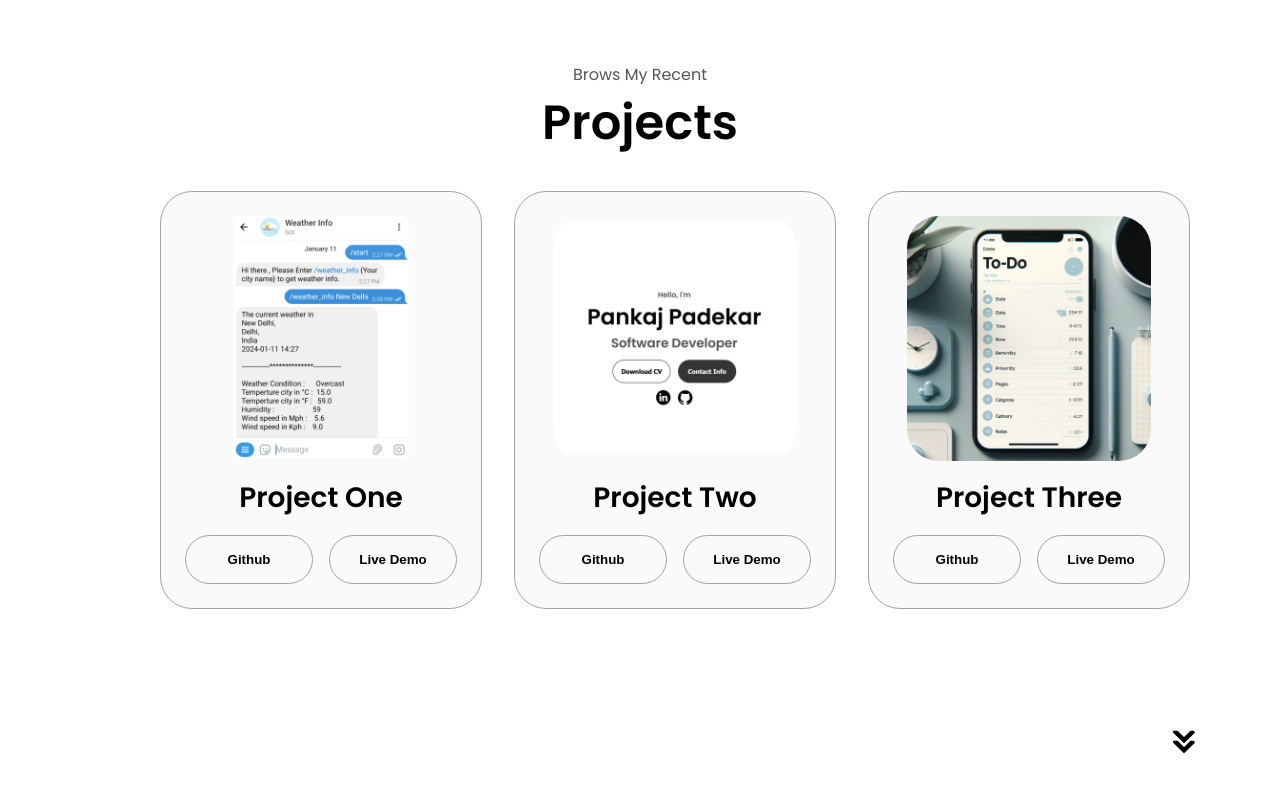
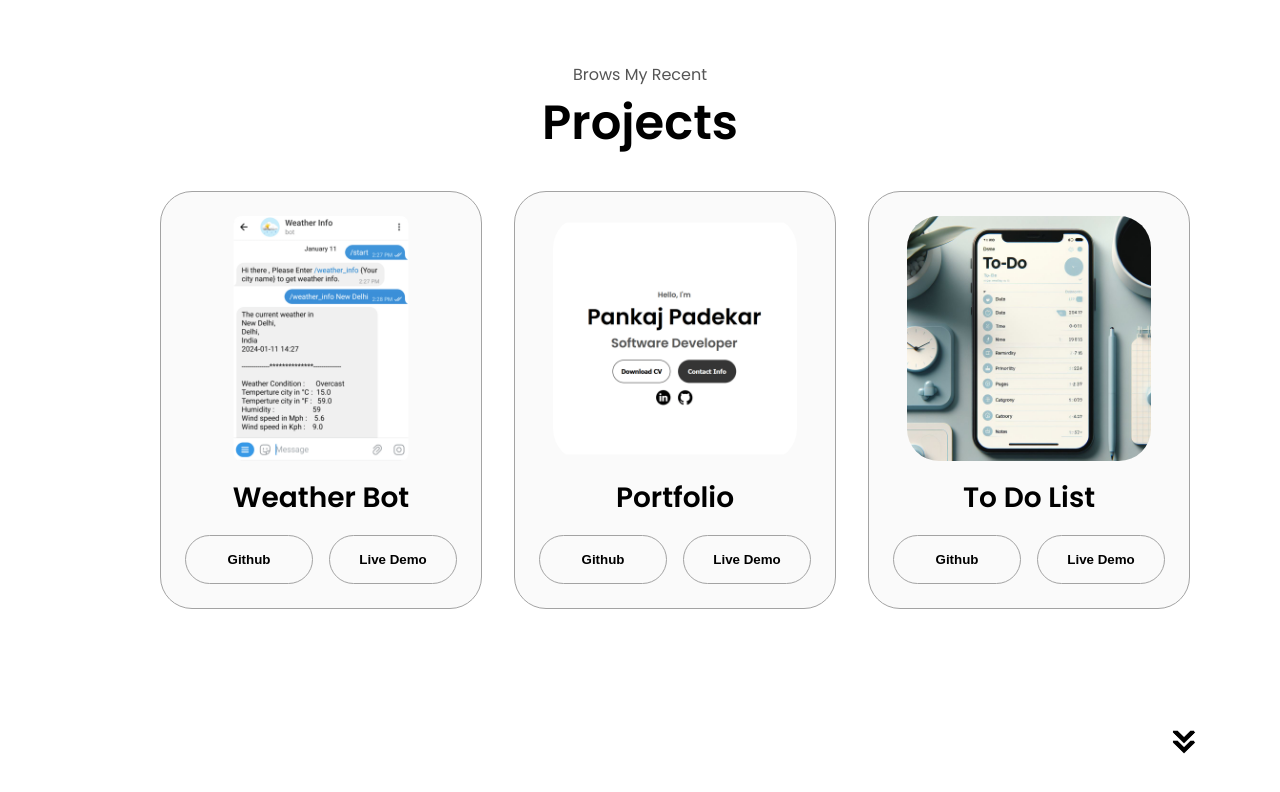
Before and after one commit to Pankajpadekar/portfolio-project, a plain HTML site: page index.html in a window 1280 px wide. Shown: the part 2316-3108 px from the top of the page. Drawn offline with Linux system fonts and the light colour scheme.

Commit message:
made few changes

```diff
--- a/index.html
+++ b/index.html
@@ -223,7 +223,7 @@
                     <div class="article-container">
                         <img src="./assets/Project_1.png" alt="Project 1" class="project-img">
                     </div>
-                    <h2 class="skills-sub-title project-title">Project One</h2>
+                    <h2 class="skills-sub-title project-title">Weather Bot</h2>
                     <div class="btn-container">
                         <button class="btn btn-color-2 project-btn"
                             onclick="location.href='https://github.com/Pankajpadekar/weather-telegram-bot'">Github</button>
@@ -235,7 +235,7 @@
                     <div class="article-container">
                         <img src="./assets/Project_2.png" alt="Project 2" class="project-img">
                     </div>
-                    <h2 class="skills-sub-title project-title">Project Two</h2>
+                    <h2 class="skills-sub-title project-title">Portfolio</h2>
                     <div class="btn-container">
                         <button class="btn btn-color-2 project-btn"
                             onclick="location.href='https://github.com/Pankajpadekar/portfolio-project'">Github</button>
@@ -247,7 +247,7 @@
                     <div class="article-container">
                         <img src="./assets/Project_3.jpeg" alt="Project 3" class="project-img">
                     </div>
-                    <h2 class="skills-sub-title project-title">Project Three</h2>
+                    <h2 class="skills-sub-title project-title">To Do List</h2>
                     <div class="btn-container">
                         <button class="btn btn-color-2 project-btn"
                             onclick="location.href='https://github.com/Pankajpadekar/todoList'">Github</button>
```
